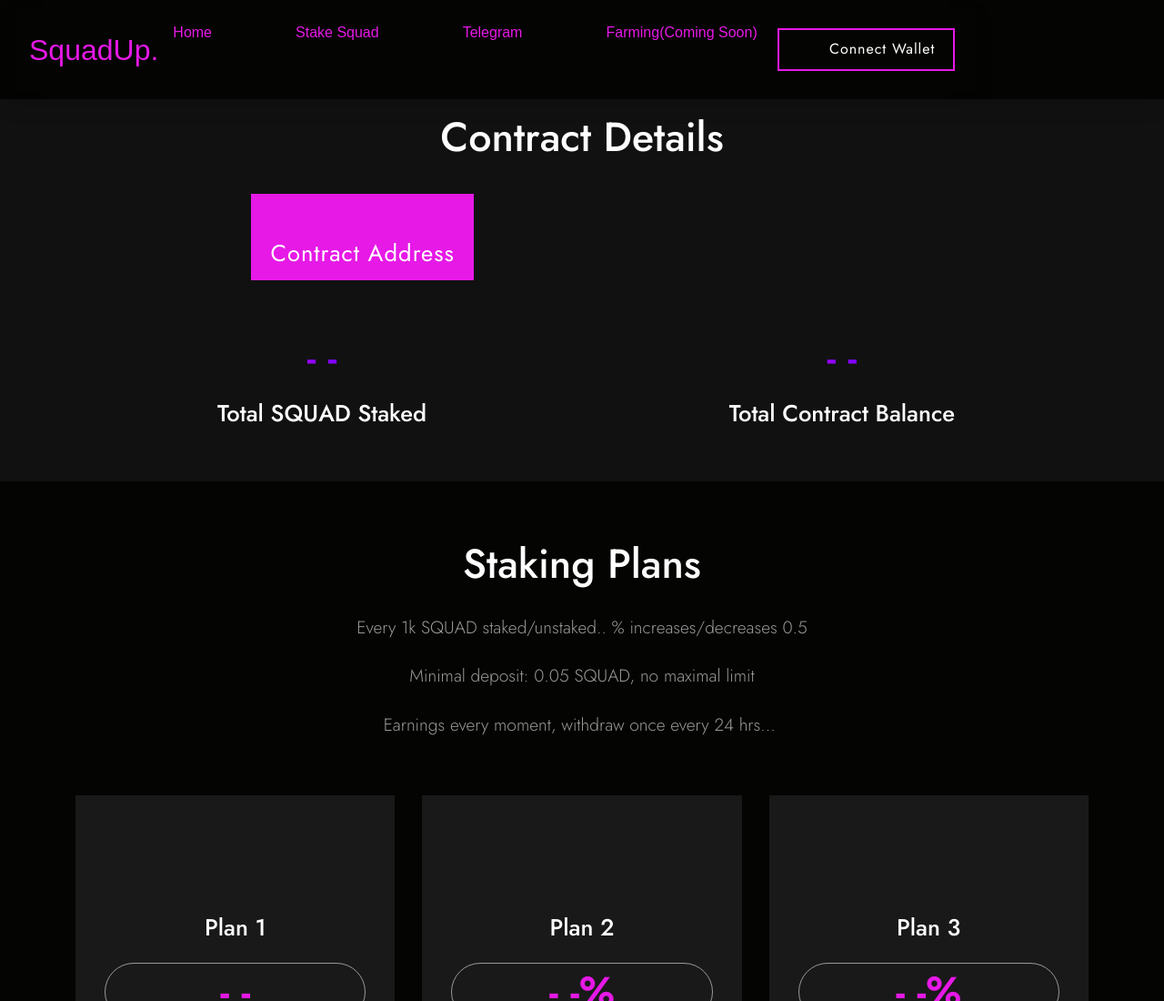
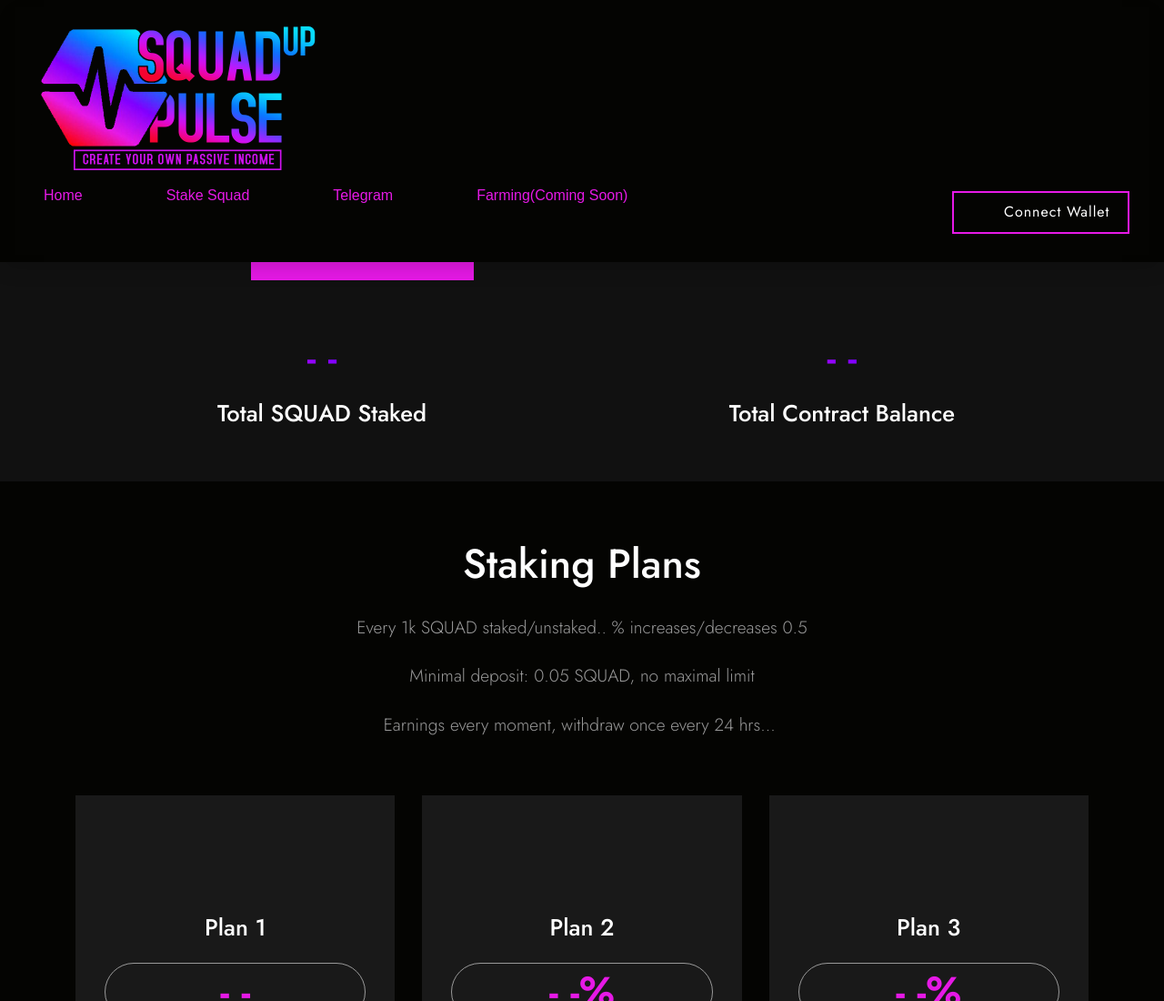
Before and after one commit to shonuff1221/SquadUp_Pulse, a website: page Stake.html in a window 1280 px wide. Shown: the top 1100 px of the page at 91% size. Drawn offline with Linux system fonts and the light colour scheme; some packages are replaced by stand-ins of ours; a script that the page names is missing; files whose address does not match are found by name; a web font is replaced by a local one.

Commit message:
header fix

```diff
--- a/Stake.html
+++ b/Stake.html
@@ -6,7 +6,7 @@
   <meta http-equiv="X-UA-Compatible" content="IE=edge">
 
   <meta name="viewport" content="width=device-width, initial-scale=1, minimum-scale=1">
-  <link rel="shortcut icon" href="assets/images/logo2.png" type="image/x-icon">
+  <link rel="shortcut icon" href="assets/images/pulsechain-logo-squad2.png" type="image/x-icon">
   <meta name="description" content="SquadUp Staking Page">
 
 
@@ -39,7 +39,7 @@
 
     <nav class="navbar navbar-dropdown navbar-fixed-top navbar-expand-lg">
         <nav class="navbar">
-            <a href="/" class="nav-branding">SquadUp.</a>
+            <a href="/" class="nav-branding"><img src="assets/images/pulsechain-logo-squad.png " alt="Italian Trulli" style="width:50%;height:50%;"> </a>
             <ul class="nav-menu">
               <li class="nav-item">
                 <a href="/" class="nav-link">Home</a>
```
Also changed, not shown: index.html (+3 -3 lines), assets/images/pulsechain-logo-squad.png (added), assets/images/pulsechain-logo-squad2.png (added).
